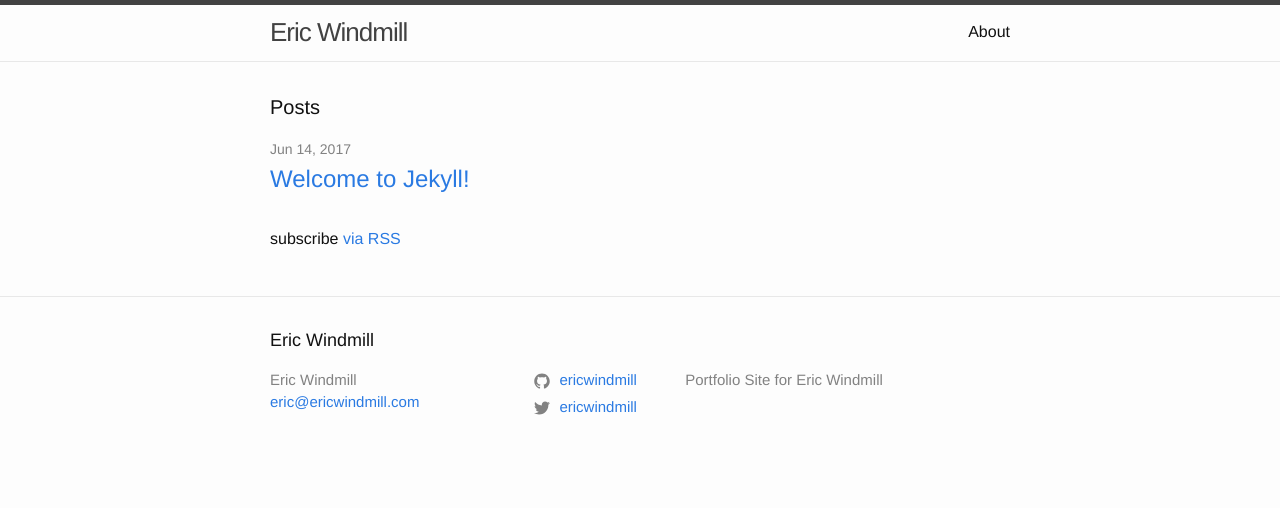
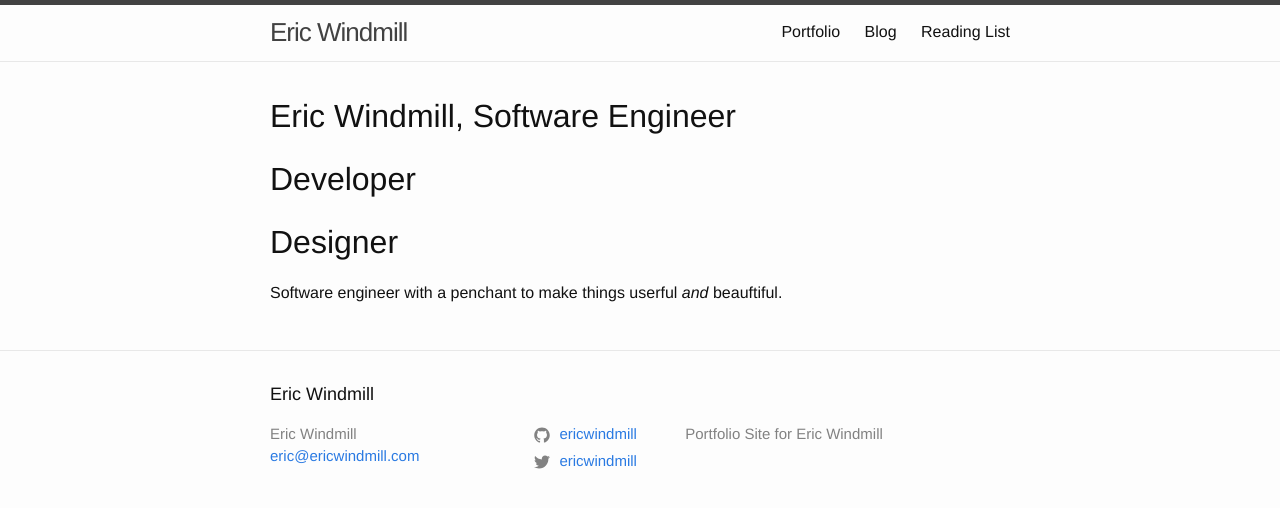
Before and after one commit to ericwindmill/ericwindmill.com, a Jekyll site: the page built from index.md, in a window 1280 px wide. Shown: the top 508 px of the page. Built offline with Jekyll 4.4.1, drawn with Linux system fonts in a browser that asks for light colours.

Commit message:
create file tree

```diff
--- a/_layouts/home.html
+++ b/_layouts/home.html
@@ -4,23 +4,17 @@ layout: default
 
 <div class="home">
 
-  <h1 class="page-heading">Posts</h1>
+  <div class="name">
+    <h1> Eric Windmill, Software Engineer </h1>
+  </div>
+  <div class="title">
+    <h1>Developer</h1>
+    <h1>Designer</h1>
+  </div>
 
-  {{ content }}
+  <p>Software engineer with a penchant to make things userful <em>and</em> beauftiful.</p>
 
-  <ul class="post-list">
-    {% for post in site.posts %}
-      <li>
-        {% assign date_format = site.minima.date_format | default: "%b %-d, %Y" %}
-        <span class="post-meta">{{ post.date | date: date_format }}</span>
 
-        <h2>
-          <a class="post-link" href="{{ post.url | relative_url }}">{{ post.title | escape }}</a>
-        </h2>
-      </li>
-    {% endfor %}
-  </ul>
 
-  <p class="rss-subscribe">subscribe <a href="{{ "/feed.xml" | relative_url }}">via RSS</a></p>
 
 </div>
```
Also changed, not shown: _layouts/posts.html (added, +26 -0 lines), about.md (deleted, +0 -15 lines), portfolio.md (added, +5 -0 lines), posts.md (added, +5 -0 lines), reading_list.md (added, +5 -0 lines).
